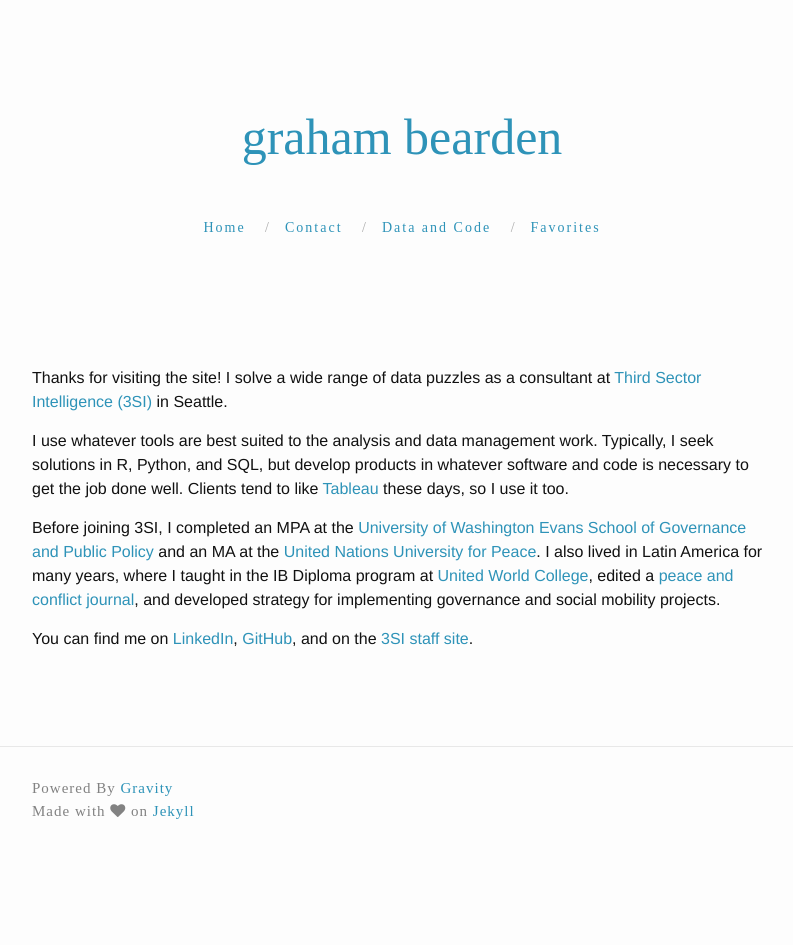
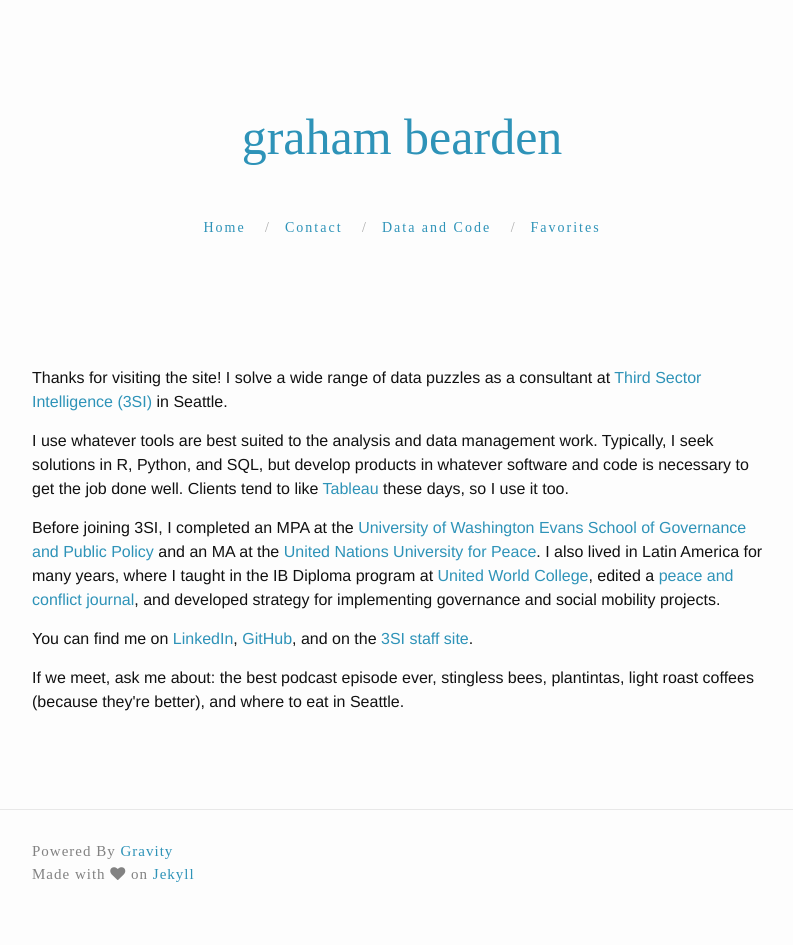
Before and after one commit to gbearden/gbearden.github.io, a Jekyll site: the page built from index.html, in a window 1280 px wide. Shown: the whole page, without its empty margins (238-1031 px from the left). Built offline with Jekyll 4.4.1, drawn with Linux system fonts in a browser that asks for light colours; nearby versions of some CDN libraries; the list of posts is cut into pages by our own code; comment, search, counter and statistics services are not loaded; before the commit the page ends 900 px from its top, so only the background shows below that.

Commit message:
Update index.html

```diff
--- a/index.html
+++ b/index.html
@@ -14,4 +14,6 @@ layout: default
 
   <p>You can find me on <a href="https://www.linkedin.com/in/grahambearden/">LinkedIn</a>, <a href="https://github.com/gbearden">GitHub</a>, and on the <a href="http://team3si.com/teammembers/graham-bearden-consultant/">3SI staff site</a>.</p>
 
+  <p>If we meet, ask me about: the best podcast episode ever, stingless bees, plantintas, light roast coffees (because they're better), and where to eat in Seattle.</p>
+
 </div>
```
